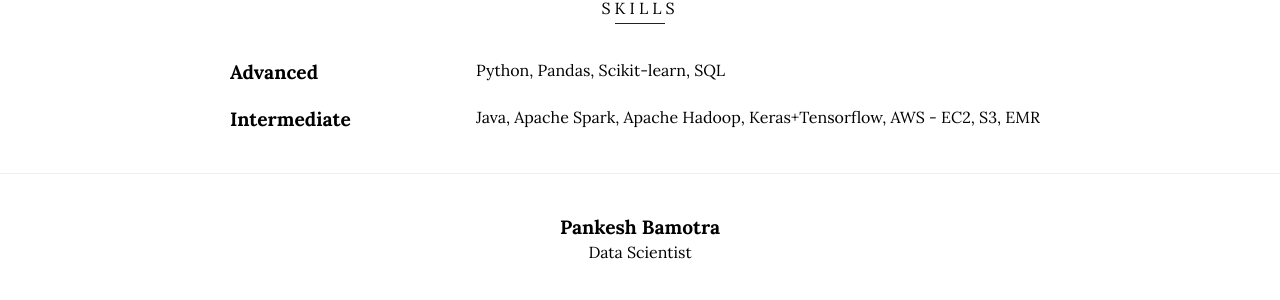
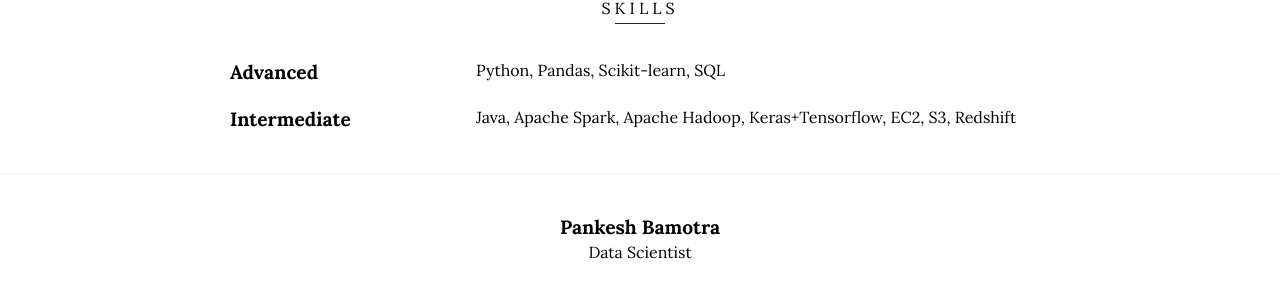
Before and after one commit to pbamotra/pnksh.me, a Jekyll site: the page built from index.html, in a window 1280 px wide. Shown: the part 1914-2214 px from the top of the page. Built offline with Jekyll 4.4.1, drawn with Linux system fonts in a browser that asks for light colours.

Commit message:
Added redshift

```diff
--- a/_data/skills.yml
+++ b/_data/skills.yml
@@ -1,4 +1,4 @@
 -   title: Advanced
     description: Python, Pandas, Scikit-learn, SQL
 -   title: Intermediate
-    description: Java, Apache Spark, Apache Hadoop, Keras+Tensorflow, AWS - EC2, S3, EMR
+    description: Java, Apache Spark, Apache Hadoop, Keras+Tensorflow, EC2, S3, Redshift
```
Also changed, not shown: 1 other file.
